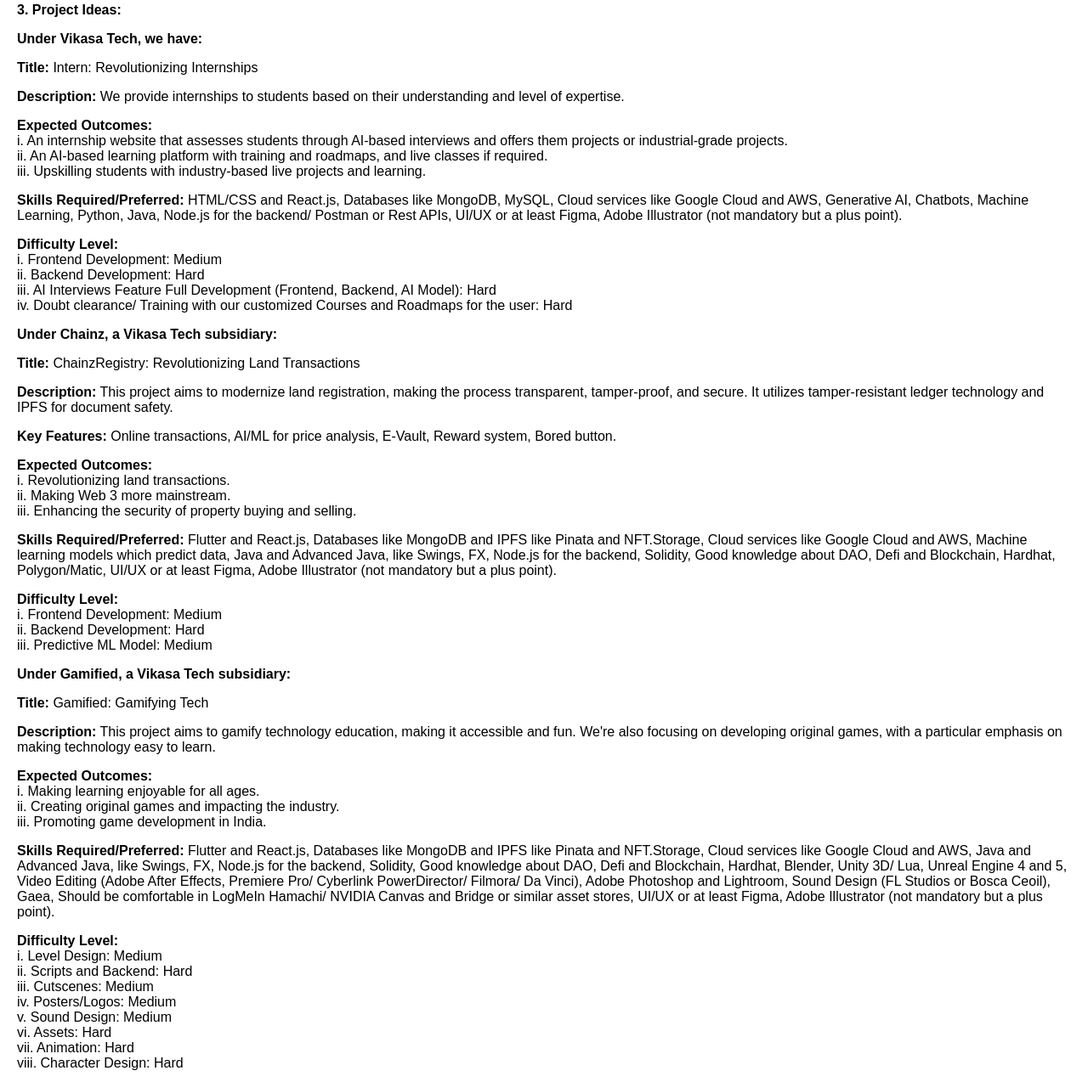
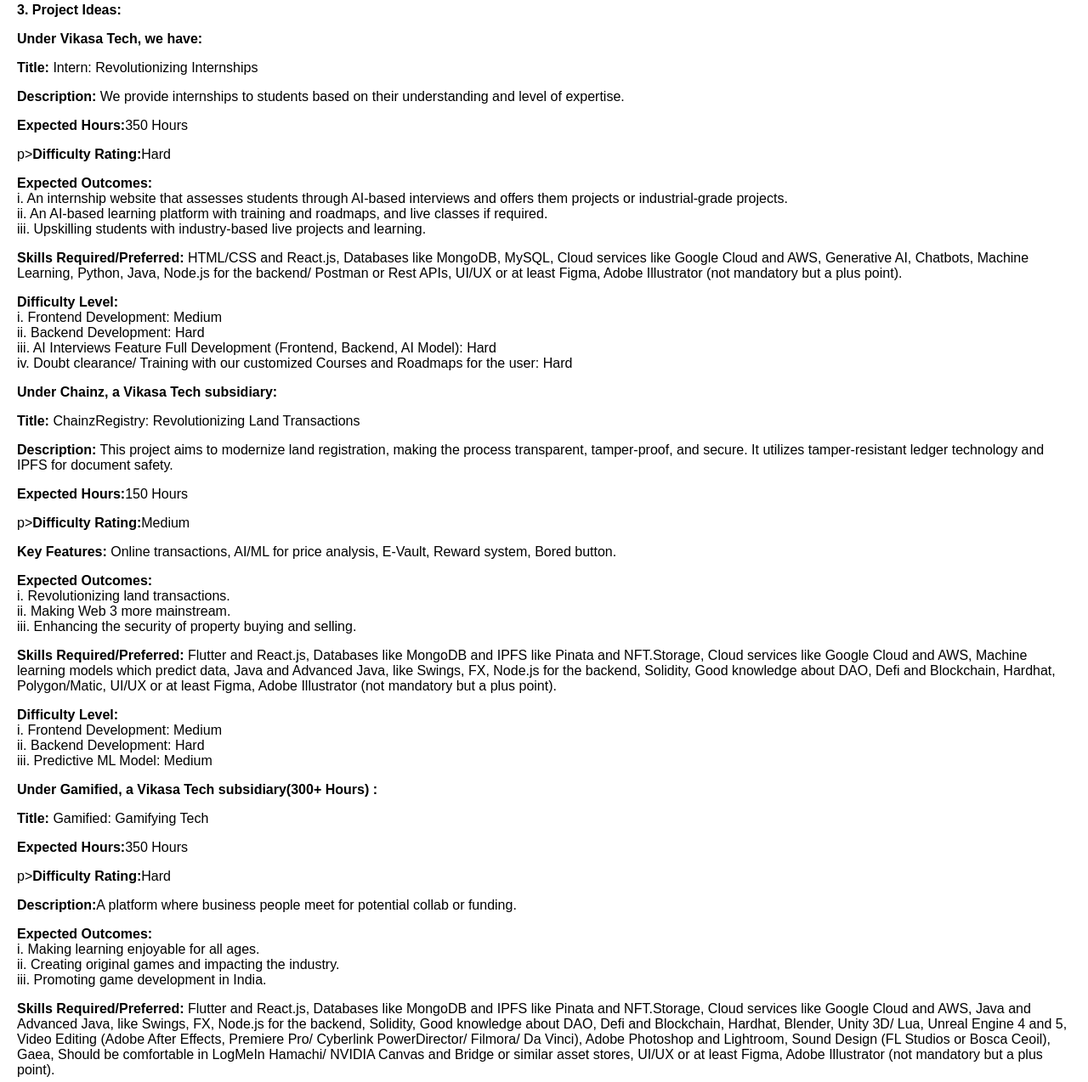
Before and after one commit to jaibhedia/Ideas-List, a plain HTML site: page index.html in a window 1280 px wide. Shown: the part 296-1570 px from the top of the page at 85% size. Drawn offline with Linux system fonts and the light colour scheme.

Commit message:
updated html.index

```diff
--- a/index.html
+++ b/index.html
@@ -37,7 +37,8 @@
             <p><strong>Title:</strong> Intern: Revolutionizing Internships<br></p>
 
             <p><strong>Description:</strong> We provide internships to students based on their understanding and level of expertise.<br></p>
-
+            <p><strong>Expected Hours:</strong>350 Hours<br></p>
+            p><strong>Difficulty Rating:</strong>Hard<br></p>
             <p><strong>Expected Outcomes:</strong><br>
             i. An internship website that assesses students through AI-based interviews and offers them projects or industrial-grade projects.<br>
             ii. An AI-based learning platform with training and roadmaps, and live classes if required.<br>
@@ -56,7 +57,8 @@
             <p><strong>Title:</strong> ChainzRegistry: Revolutionizing Land Transactions<br></p>
 
             <p><strong>Description:</strong> This project aims to modernize land registration, making the process transparent, tamper-proof, and secure. It utilizes tamper-resistant ledger technology and IPFS for document safety.<br></p>
-
+            <p><strong>Expected Hours:</strong>150 Hours<br></p>
+            p><strong>Difficulty Rating:</strong>Medium<br></p>
             <p><strong>Key Features:</strong> Online transactions, AI/ML for price analysis, E-Vault, Reward system, Bored button.<br></p>
 
             <p><strong>Expected Outcomes:</strong><br>
@@ -72,12 +74,13 @@
             iii. Predictive ML Model: Medium
         </p>
 
-        <p><strong>Under Gamified, a Vikasa Tech subsidiary:</strong><br></p>
+        <p><strong>Under Gamified, a Vikasa Tech subsidiary(300+ Hours) :</strong><br></p>
 
             <p><strong>Title:</strong> Gamified: Gamifying Tech<br></p>
 
-            <p><strong>Description:</strong> This project aims to gamify technology education, making it accessible and fun. We're also focusing on developing original games, with a particular emphasis on making technology easy to learn.<br></p>
-
+            <p><strong>Expected Hours:</strong>350 Hours<br></p>
+            p><strong>Difficulty Rating:</strong>Hard<br></p>
+             <p><strong>Description:</strong>A platform where business people meet for potential collab or funding.<br></p>
             <p><strong>Expected Outcomes:</strong><br>
             i. Making learning enjoyable for all ages.<br>
             ii. Creating original games and impacting the industry.<br>
@@ -101,6 +104,8 @@
 
         <p><strong>Description:</strong>A platform where business people meet for potential collab or funding.<br></p>
 
+        <p><strong>Expected Hours:</strong>90 Hours<br></p>
+        <p><strong>Difficulty Rating:</strong>Medium<br></p>
         <p><strong>Expected Outcomes:</strong><br>
             A platform where we aim to develop a platform designed to facilitate networking among business professionals and assist newcomers in securing funding. This service will feature the option of engaging in spontaneous video calls or scheduling them in advance. A key feature of our platform is the integration of advanced AI technology, which will be responsible for verifying the authenticity of participants and ensuring the alignment of interactions with users' preferences. For instance, if a user specifies a preference to connect with male participants, the AI will ensure that this preference is accurately met, thereby optimizing the relevance and efficiency of the networking experience.</p>
 
@@ -143,13 +148,13 @@
 
 
     <p><strong>10. Download the document in a pdf format:</strong><br>
-    <a href="https://drive.google.com/file/d/1Bd4pMVyi5c1J5lfzQgbh99svHgDpqUno/view?usp=sharing" download>Download PDF</a>
+    <a href="https://docs.google.com/document/d/1cS55nCWPjG8hTCKgeiHo3v8IKYwYVX2YS6vHsuUgDb0/edit?usp=sharing" download>Download the list</a>
 </p>
 </main>
 
     <footer>
         <p>&copy; 2024 Vikasa Tech</p>
-        <p>Edit page - Site last generated: Feb 07, 2024</p>
+        <p>Edit page - Site last generated: Feb 12, 2024</p>
     </footer>
 </body>
 </html>
```
